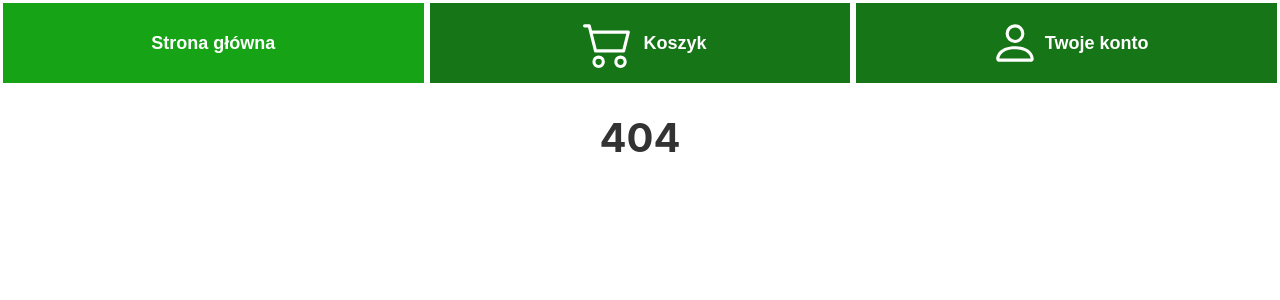
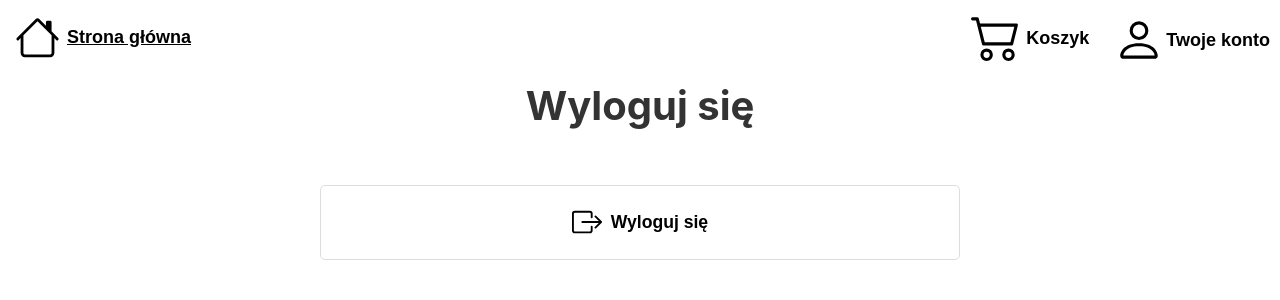
Before and after one commit to Simi1354/Projekt-WDAI, a React (Create React App) app in the folder sklep/: page /konto in a window 1280 px wide. Before the commit this address had no page. Shown: the top 300 px of the page. Built offline with nearby package versions, Linux system fonts and the light colour scheme; sample sign-in values are in the browser's storage.

Commit message:
entire login/logout mechanism done

```diff
--- a/sklep/src/App.js
+++ b/sklep/src/App.js
@@ -1,21 +1,37 @@
 import { BrowserRouter, Routes, Route } from "react-router-dom";
-import Layout from "./pages/Layout.js";
-import Home from "./pages/Home.js";
-import Cart from "./pages/Cart.js";
-import NoPage from "./pages/NoPage.js";
-import Register from "./pages/components/Register.js";
-import Login from "./pages/components/Login.js";
-import ProductList from "./pages/components/ProductList.js";
-import ProductDetail from "./pages/components/ProductDetail.js";
+import Account from "./pages/components/Account";
+import Layout from "./pages/Layout";
+import Home from "./pages/Home";
+import Cart from "./pages/Cart";
+import NoPage from "./pages/NoPage";
+import Register from "./pages/components/Register";
+import Login from "./pages/components/Login";
+import ProductList from "./pages/components/ProductList";
+import ProductDetail from "./pages/components/ProductDetail";
+import ProtectedRoute from "./pages/components/ProtectedRoute";
 
 function App() {
   return (
-    <>
     <BrowserRouter>
       <Routes>
         <Route path="/" element={<Layout />}>
           <Route index element={<Home />} />
-            <Route path="koszyk" element={<Cart />} />
+          <Route
+            path="konto"
+            element={
+              <ProtectedRoute>
+                <Account />
+              </ProtectedRoute>
+            }
+          />
+          <Route
+            path="koszyk"
+            element={
+              <ProtectedRoute>
+                <Cart />
+              </ProtectedRoute>
+            }
+          />
           <Route path="rejestracja" element={<Register />} />
           <Route path="login" element={<Login />} />
           <Route path="produkty" element={<ProductList />} />
@@ -24,7 +40,6 @@ function App() {
         </Route>
       </Routes>
     </BrowserRouter>
-    </>
   );
 }
 
--- a/sklep/src/index.js
+++ b/sklep/src/index.js
@@ -3,11 +3,14 @@ import ReactDOM from "react-dom/client";
 import "./index.css";
 import App from "./App.js";
 import reportWebVitals from "./reportWebVitals.js";
+import { AuthProvider } from "./pages/components/AuthContext.js";
 
 const root = ReactDOM.createRoot(document.getElementById("root"));
 root.render(
   <React.StrictMode>
-    <App />
+    <AuthProvider>
+      <App />
+    </AuthProvider>
   </React.StrictMode>
 );
 
--- a/sklep/src/pages/Cart.js
+++ b/sklep/src/pages/Cart.js
@@ -1,5 +1,3 @@
-import * as Icon from "react-bootstrap-icons";
-
 function Cart() {
   return (
     <>
--- a/sklep/src/pages/Layout.css
+++ b/sklep/src/pages/Layout.css
@@ -1,22 +1,20 @@
 .Navbar {
-  display: flex;
+  width: 100%;
+  height: 50px;
+  display: inline-block;
 }
-.Navbar_link {
+.account_link {
   padding: 10px;
   display: flex;
   align-items: center;
   justify-content: center;
-  background-color: rgb(22, 117, 22);
-  color: white;
+  color: black;
   text-decoration: none;
   font-size: large;
   font-family: Arial, Helvetica, sans-serif;
   font-weight: bolder;
-  border: 3px solid white;
-  height: 7.5vh;
-  width: 50vw;
 }
-.Navbar_link:hover,
-.Navbar_link:active {
-  background-color: rgb(22, 164, 22);
+
+.account_link:hover {
+  text-decoration: underline;
 }
--- a/sklep/src/pages/Layout.js
+++ b/sklep/src/pages/Layout.js
@@ -1,23 +1,39 @@
+import { useContext } from "react";
+import { AuthContext } from "./components/AuthContext.js";
 import { Outlet, Link } from "react-router-dom";
-import { Accordion } from "react-bootstrap";
 import * as Icon from "react-bootstrap-icons";
 import "./Layout.css";
 
 const Layout = () => {
+  const { isLoggedIn } = useContext(AuthContext);
+
   return (
     <>
       <nav className="Navbar">
-        <Link className="Navbar_link" to="/">
-          Strona główna
+        <Link className="account_link" style={{ float: "left" }} to="/">
+          <Icon.House size={45} style={{ margin: "5px", marginRight: "7px" }} />
+          <b>Strona główna</b>
         </Link>
-        <Link className="Navbar_link" to="/koszyk">
-          <Icon.Cart2 size={50} style={{ margin: "10px" }} />
+        {isLoggedIn ? (
+          <Link className="account_link" style={{ float: "right" }} to="/konto">
+            <Icon.Person
+              size={50}
+              style={{ margin: "5px", marginRight: "2px" }}
+            />
+            <b> Twoje konto</b>
+          </Link>
+        ) : (
+          <Link className="account_link" style={{ float: "right" }} to="/login">
+            <Icon.Person
+              size={50}
+              style={{ margin: "5px", marginRight: "2px" }}
+            />
+            <b> Zaloguj się </b>
+          </Link>
+        )}
+        <Link className="account_link" style={{ float: "right" }} to="/koszyk">
+          <Icon.Cart2 size={50} style={{ margin: "5px", marginTop: "1px" }} />
           <b> Koszyk </b>
-        </Link>
-
-        <Link className="Navbar_link" to="/login">
-          <Icon.Person size={50} style={{ margin: "5px" }} />
-          <b> Twoje konto</b>
         </Link>
       </nav>
       <Outlet />
--- /dev/null
+++ b/sklep/src/pages/components/Account.js
@@ -0,0 +1,34 @@
+import * as Icon from "react-bootstrap-icons";
+
+const Account = () => {
+  const handleLogout = () => {
+    localStorage.removeItem("token");
+    window.location.href = "/login";
+  };
+
+  return (
+    <div>
+      <h1>Wyloguj się</h1>
+      <div style={{ display: "flex", justifyContent: "center" }}>
+        <button
+          onClick={handleLogout}
+          className="login-button"
+          style={{ width: "50%", alignItems: "center" }}
+        >
+          <Icon.BoxArrowRight
+            size={30}
+            style={{
+              marginTop: "-5px",
+              marginBottom: "-9px",
+              marginRight: "4px",
+              justifyContent: "center",
+            }}
+          />{" "}
+          Wyloguj się{" "}
+        </button>
+      </div>
+    </div>
+  );
+};
+
+export default Account;
--- /dev/null
+++ b/sklep/src/pages/components/AuthContext.js
@@ -0,0 +1,25 @@
+import { createContext, useState, useEffect } from "react";
+
+export const AuthContext = createContext();
+
+export const AuthProvider = ({ children }) => {
+  const [isLoggedIn, setIsLoggedIn] = useState(!!localStorage.getItem("token"));
+
+  useEffect(() => {
+    const checkLoginStatus = () => {
+      setIsLoggedIn(!!localStorage.getItem("token"));
+    };
+
+    window.addEventListener("storage", checkLoginStatus);
+
+    return () => {
+      window.removeEventListener("storage", checkLoginStatus);
+    };
+  }, []);
+
+  return (
+    <AuthContext.Provider value={{ isLoggedIn, setIsLoggedIn }}>
+      {children}
+    </AuthContext.Provider>
+  );
+};
--- a/sklep/src/pages/components/Login.js
+++ b/sklep/src/pages/components/Login.js
@@ -1,14 +1,15 @@
-import { useState } from "react";
+import { useContext, useState } from "react";
 import axios from "axios";
-import { Link } from "react-router-dom";
-import { useNavigate } from "react-router-dom";
+import { Link, useNavigate } from "react-router-dom";
 import * as Icon from "react-bootstrap-icons";
+import { AuthContext } from "./AuthContext.js";
 
 const Login = () => {
   const [email, setEmail] = useState("");
   const [password, setPassword] = useState("");
   const [message, setMessage] = useState("");
   const navigate = useNavigate();
+  const { setIsLoggedIn } = useContext(AuthContext);
 
   const handleLogin = async (e) => {
     e.preventDefault();
@@ -19,6 +20,7 @@ const Login = () => {
       });
       const token = response.data.token;
       localStorage.setItem("token", token);
+      setIsLoggedIn(token ? true : false);
       setMessage("Login successful!");
       setTimeout(() => {
         navigate("/");
@@ -60,7 +62,7 @@ const Login = () => {
               justifyContent: "center",
             }}
           />{" "}
-          Zaloguj się
+          Zaloguj się{" "}
         </button>
         <p className="login_p"> Nie masz konta? </p>
         <Link
--- a/sklep/src/pages/components/style.css
+++ b/sklep/src/pages/components/style.css
@@ -157,8 +157,8 @@ h1 {
   display: block;
   text-align: center;
   justify-content: center;
-  background-color: rgb(22, 117, 22);
-  color: white;
+  background-color: white;
+  color: black;
   font-size: 1.1rem;
   font-family: Arial, Helvetica, sans-serif;
   font-weight: bolder;
@@ -174,7 +174,8 @@ h1 {
 
 .login-button:hover,
 .login-button:active {
-  background-color: rgb(22, 164, 22);
+  background-color: black;
+  color: white;
 }
 
 .login_p {
```
Also changed, not shown: sklep/src/pages/components/Dashboard.js (deleted, +0 -17 lines). Lines whose indentation alone changed are shown as unchanged.
